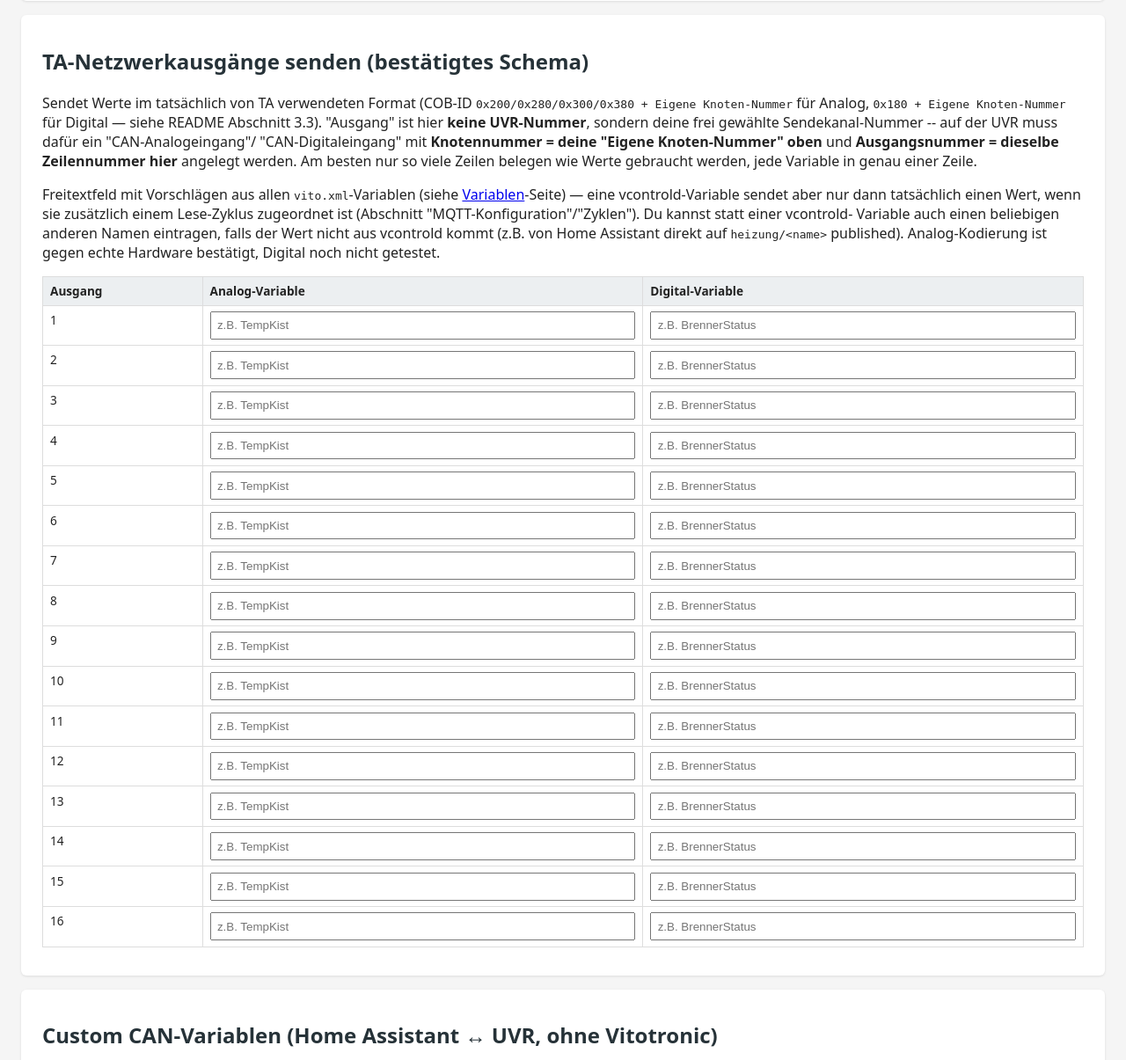
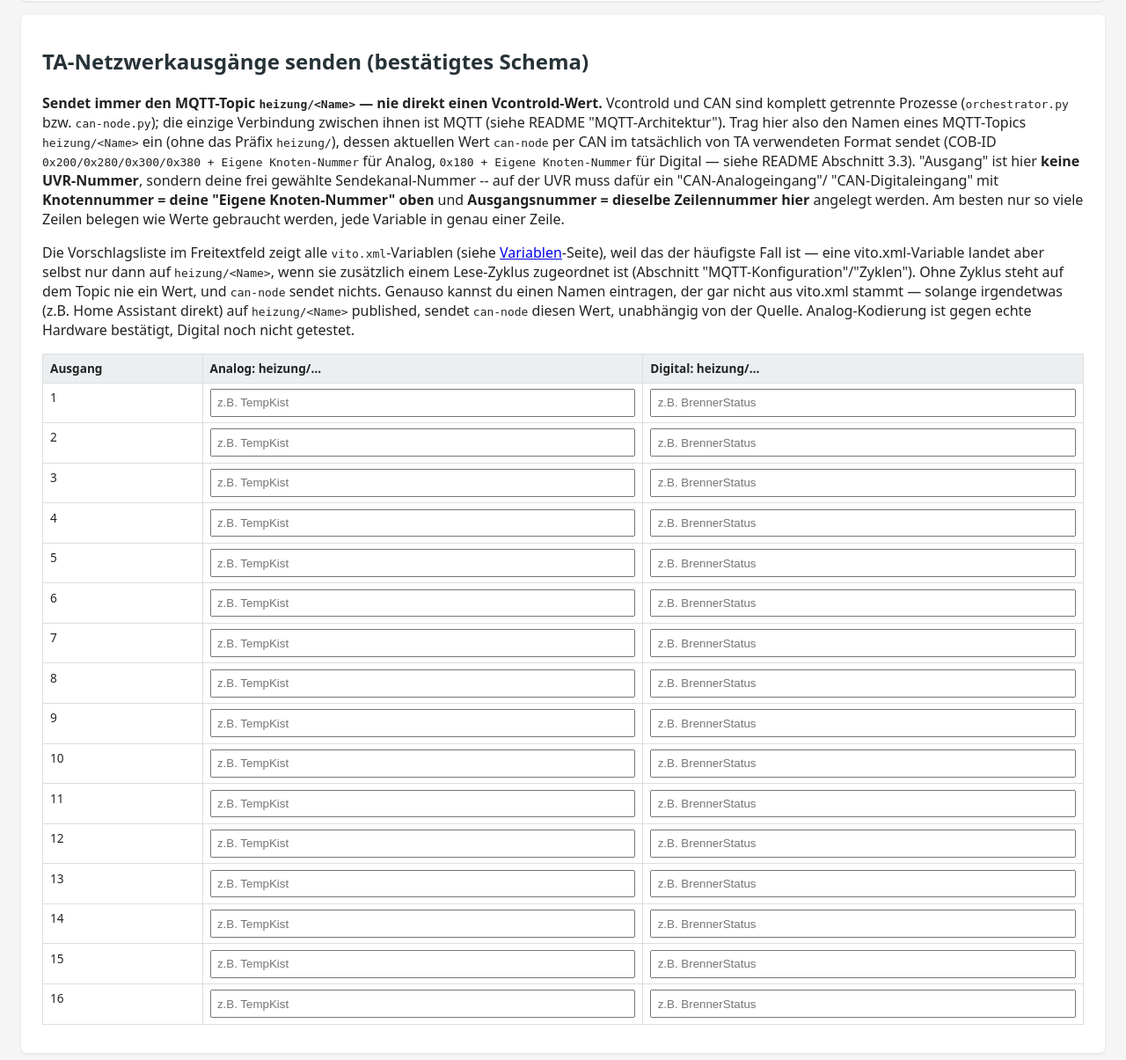
Before and after one commit to juliuskolosnjaji/vcontrold-raspberry-pi, a Flask app: page /can-settings in a window 1280 px wide. Shown: the part 2564-3769 px from the top of the page at 88% size. Run offline with Flask 3, Linux system fonts and the light colour scheme; the visitor is signed in with stand-in values (Sample User, id 1).

Commit message:
UI-Text präzisieren: TA-Netzwerkausgänge senden immer heizung/<Name> (MQTT), nie direkt Vcontrold
Die bisherige Formulierung ("vcontrold-Variable") suggerierte eine direkte
Vcontrold->CAN-Verbindung, obwohl can_node.py und orchestrator.py getrennte
Prozesse sind und ausschließlich über MQTT kommunizieren (siehe README
"MQTT-Architektur"). Text und Tabellenspalten stellen jetzt heizung/<Name>
als eigentlichen Mechanismus voran, vito.xml nur noch als häufigste Quelle
dieses Topics.

Co-Authored-By: Claude Sonnet 5 <noreply@anthropic.com>

```diff
--- a/ui/templates/can_settings.html
+++ b/ui/templates/can_settings.html
@@ -100,22 +100,29 @@
 
   <div class="card">
     <h2>TA-Netzwerkausgänge senden (bestätigtes Schema)</h2>
-    <p>Sendet Werte im tatsächlich von TA verwendeten Format (COB-ID <code>0x200/0x280/0x300/0x380 +
+    <p><strong>Sendet immer den MQTT-Topic <code>heizung/&lt;Name&gt;</code> — nie direkt einen
+       Vcontrold-Wert.</strong> Vcontrold und CAN sind komplett getrennte Prozesse (<code>orchestrator.py</code>
+       bzw. <code>can-node.py</code>); die einzige Verbindung zwischen ihnen ist MQTT (siehe README
+       "MQTT-Architektur"). Trag hier also den Namen eines MQTT-Topics <code>heizung/&lt;Name&gt;</code>
+       ein (ohne das Präfix <code>heizung/</code>), dessen aktuellen Wert <code>can-node</code> per CAN im
+       tatsächlich von TA verwendeten Format sendet (COB-ID <code>0x200/0x280/0x300/0x380 +
        Eigene Knoten-Nummer</code> für Analog, <code>0x180 + Eigene Knoten-Nummer</code> für Digital —
        siehe README Abschnitt 3.3). "Ausgang" ist hier <strong>keine UVR-Nummer</strong>, sondern
        deine frei gewählte Sendekanal-Nummer -- auf der UVR muss dafür ein "CAN-Analogeingang"/
        "CAN-Digitaleingang" mit <strong>Knotennummer = deine "Eigene Knoten-Nummer" oben</strong>
        und <strong>Ausgangsnummer = dieselbe Zeilennummer hier</strong> angelegt werden. Am besten
        nur so viele Zeilen belegen wie Werte gebraucht werden, jede Variable in genau einer Zeile.</p>
-    <p>Freitextfeld mit Vorschlägen aus allen <code>vito.xml</code>-Variablen (siehe
-       <a href="{{ url_for('variables_page') }}">Variablen</a>-Seite) — eine vcontrold-Variable
-       sendet aber nur dann tatsächlich einen Wert, wenn sie zusätzlich einem Lese-Zyklus
-       zugeordnet ist (Abschnitt "MQTT-Konfiguration"/"Zyklen"). Du kannst statt einer vcontrold-
-       Variable auch einen beliebigen anderen Namen eintragen, falls der Wert nicht aus vcontrold
-       kommt (z.B. von Home Assistant direkt auf <code>heizung/&lt;name&gt;</code>
-       published). Analog-Kodierung ist gegen echte Hardware bestätigt, Digital noch nicht getestet.</p>
+    <p>Die Vorschlagsliste im Freitextfeld zeigt alle <code>vito.xml</code>-Variablen (siehe
+       <a href="{{ url_for('variables_page') }}">Variablen</a>-Seite), weil das der häufigste Fall
+       ist — eine vito.xml-Variable landet aber selbst nur dann auf <code>heizung/&lt;Name&gt;</code>,
+       wenn sie zusätzlich einem Lese-Zyklus zugeordnet ist (Abschnitt "MQTT-Konfiguration"/"Zyklen").
+       Ohne Zyklus steht auf dem Topic nie ein Wert, und <code>can-node</code> sendet nichts. Genauso
+       kannst du einen Namen eintragen, der gar nicht aus vito.xml stammt — solange irgendetwas
+       (z.B. Home Assistant direkt) auf <code>heizung/&lt;Name&gt;</code> published, sendet
+       <code>can-node</code> diesen Wert, unabhängig von der Quelle. Analog-Kodierung ist gegen echte Hardware bestätigt, Digital
+       noch nicht getestet.</p>
     <table class="canvar-table">
-      <tr><th>Ausgang</th><th>Analog-Variable</th><th>Digital-Variable</th></tr>
+      <tr><th>Ausgang</th><th>Analog: heizung/…</th><th>Digital: heizung/…</th></tr>
       {% for i in range(total_slots) %}
       <tr>
         <td>{{ i + 1 }}</td>
```
